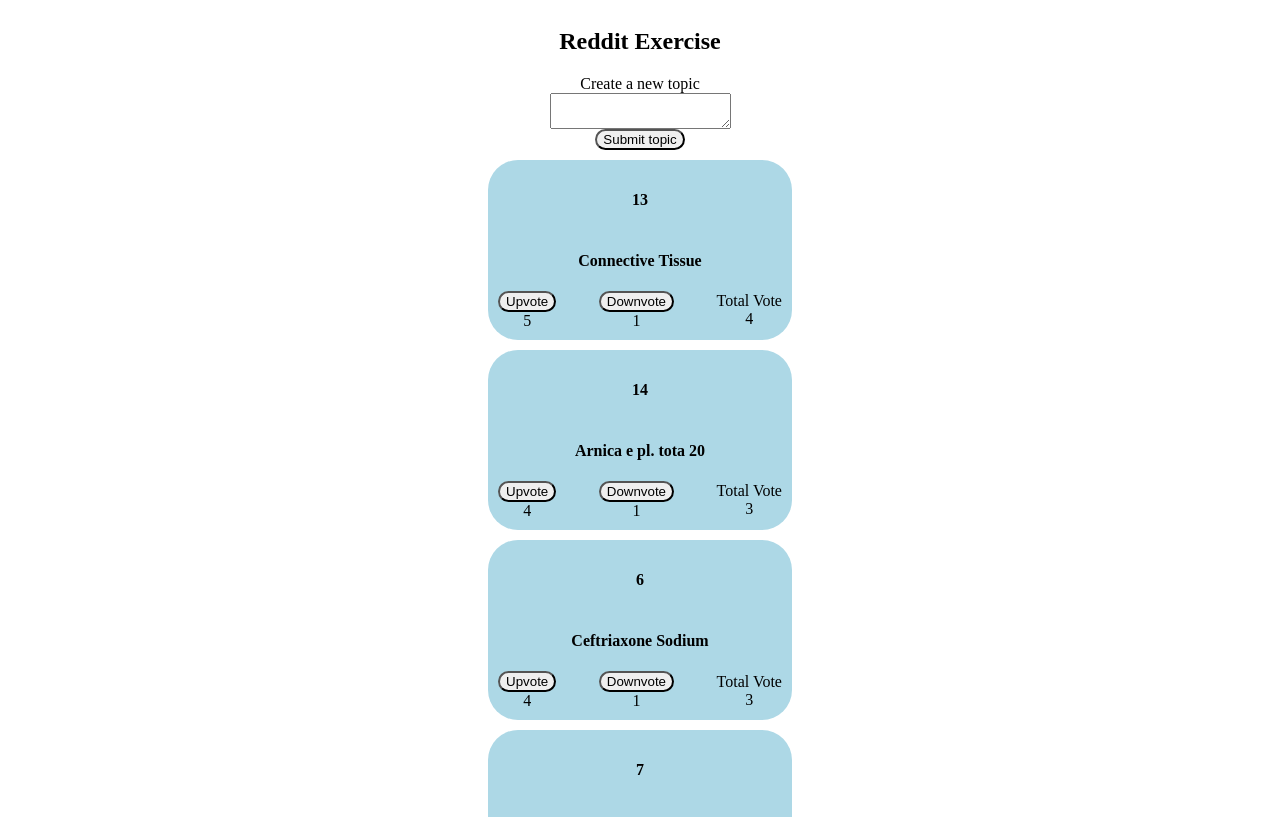
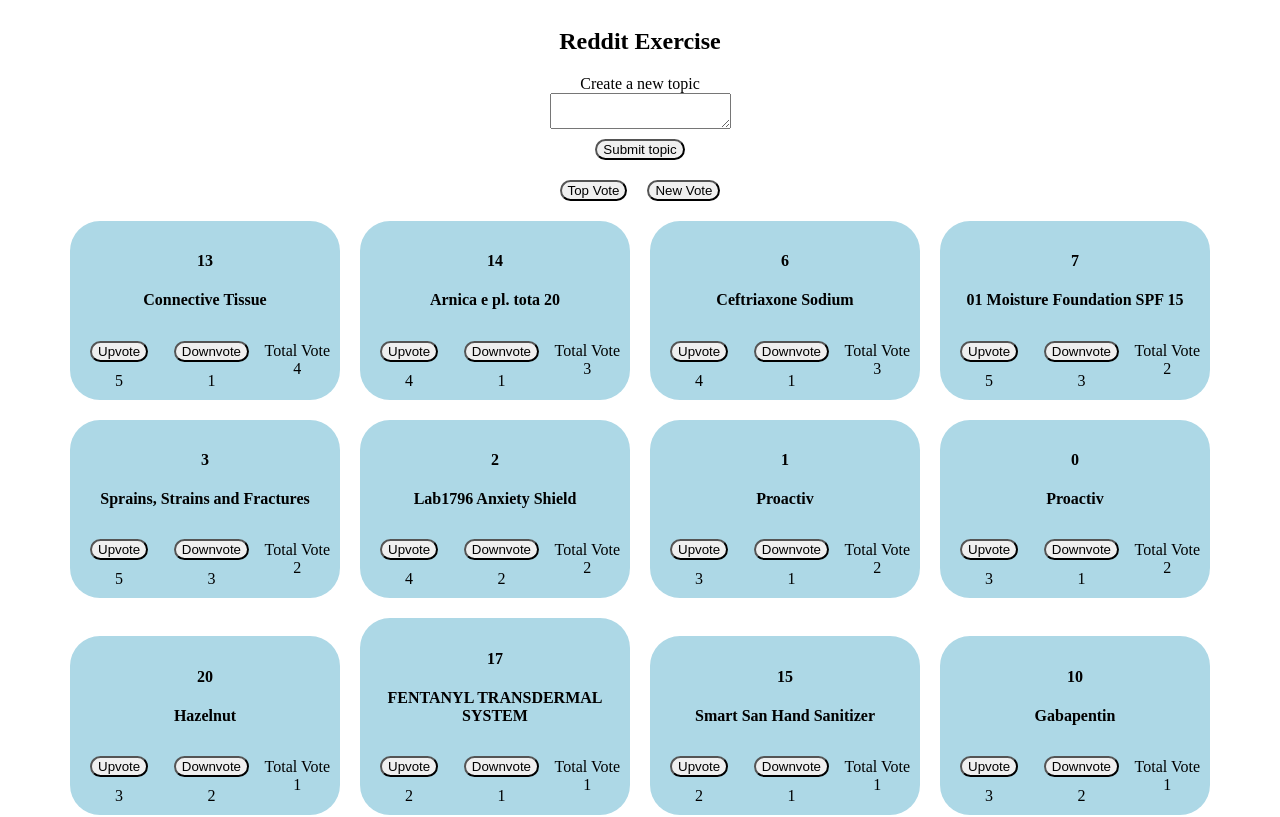
Before and after one commit to victoryapcheeann/redditexercise, a React (Create React App) app: page / in a window 1280 px wide. Shown: the top 817 px of the page. Built offline with nearby package versions, Linux system fonts and the light colour scheme.

Commit message:
Added a button to toggle between top vote and new vote

```diff
--- a/src/App.css
+++ b/src/App.css
@@ -8,6 +8,7 @@
 button {
   border-radius: 50px;
   outline:none;
+  margin: 10px;
 }
 
 .rowStyle {
@@ -25,10 +26,12 @@
 }
 
 .topicContainer {
+    display: inline-block;
     margin: 10px;
     background-color: lightBlue;
     padding: 10px;
     border-radius: 30px;
+    width: 250px;
 }
 
 .voteContainer {
--- a/src/TopicsList.js
+++ b/src/TopicsList.js
@@ -4,14 +4,28 @@
 import { upvoteTopics, downvoteTopics } from './actions';
 
 class TopicsList extends Component{
+  state = { sortingStyle: 'totalVote' };
+
   upvoteTopics(id) {this.props.upvoteTopics(id);}
   downvoteTopics(id) {this.props.downvoteTopics(id);}
+
+  sortByTopVote = event => {
+    this.setState ({sortingStyle: 'totalVote'});
+  };
+
+  sortByNewVote = event => {
+    this.setState ({sortingStyle: 'id'});
+  };
 
   render() {
     return (
       <div>
+        <div className = "rowStyle">
+          <button onClick={this.sortByTopVote}>Top Vote</button>
+          <button onClick={this.sortByNewVote}>New Vote</button>
+        </div>
       {
-        _.sortBy(this.props.topics,'totalVote').reverse().map(topic => {
+        _.sortBy(this.props.topics, `${this.state.sortingStyle}`).reverse().slice(0,20).map(topic => {
             return(
               <div key={topic.id} className="columnStyle topicContainer ">
                 <h4>{topic.id}</h4>
```
